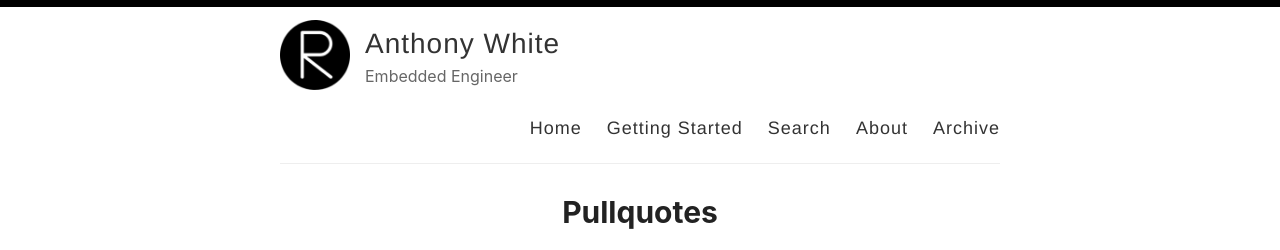
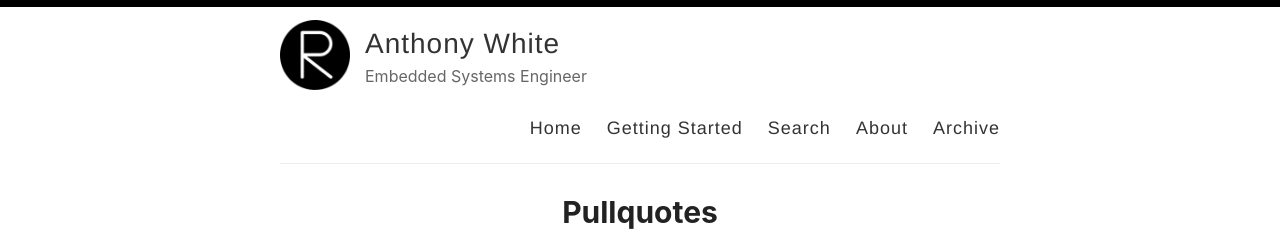
Before and after one commit to white-anthony/white-anthony.github.io, a Jekyll site: the page built from index.html, in a window 1280 px wide and 900 px high. Shown: the top 250 px of the window. Built offline with Jekyll 4.4.1, drawn with Linux system fonts in a browser that asks for light colours; the list of posts is cut into pages by our own code; part of the change alters nothing that is shown.

Commit message:
Update _config.yml

```diff
--- a/_config.yml
+++ b/_config.yml
@@ -9,7 +9,7 @@ name: Anthony White
 author: Anthony White
 
 # Short bio or description (displayed in the header)
-description: Embedded Engineer
+description: Embedded Systems Engineer
 
 # URL of your avatar or profile pic (you could use your GitHub profile pic)
 avatar: /images/reverie.png
@@ -21,15 +21,15 @@ avatar: /images/reverie.png
 # Includes an icon in the footer for each username you enter
 footer-links:
   dribbble:
-  email: amit.d.merchant@gmail.com
+  email: anthony@anthonywhite.dev
   facebook:
   flickr:
-  github: amitmerchant1990/reverie
+  github: https://github.com/white-anthony
   instagram:
   linkedin:
   pinterest:
   rss: rss
-  twitter: amit_merchant
+  twitter:
   stackoverflow:
   youtube: # channel/<your_long_string> or user/<user-name>
   googleplus: # anything in your profile username that comes after plus.google.com/
@@ -48,8 +48,8 @@ google_analytics: UA-43339302-11
 
 # Your website URL (e.g. http://amitmerchant1990.github.io or http://www.amitmerchant.com)
 # Used for Sitemap.xml and your RSS feed
-url: http://www.amitmerchant.com/reverie
-enforce_ssl: https://www.amitmerchant.com/reverie
+url: https://white-anthony.github.io/
+enforce_ssl: https://white-anthony.github.io/
 
 # If you're hosting your site at a Project repository on GitHub pages
 # (http://yourusername.github.io/repository-name)
```
